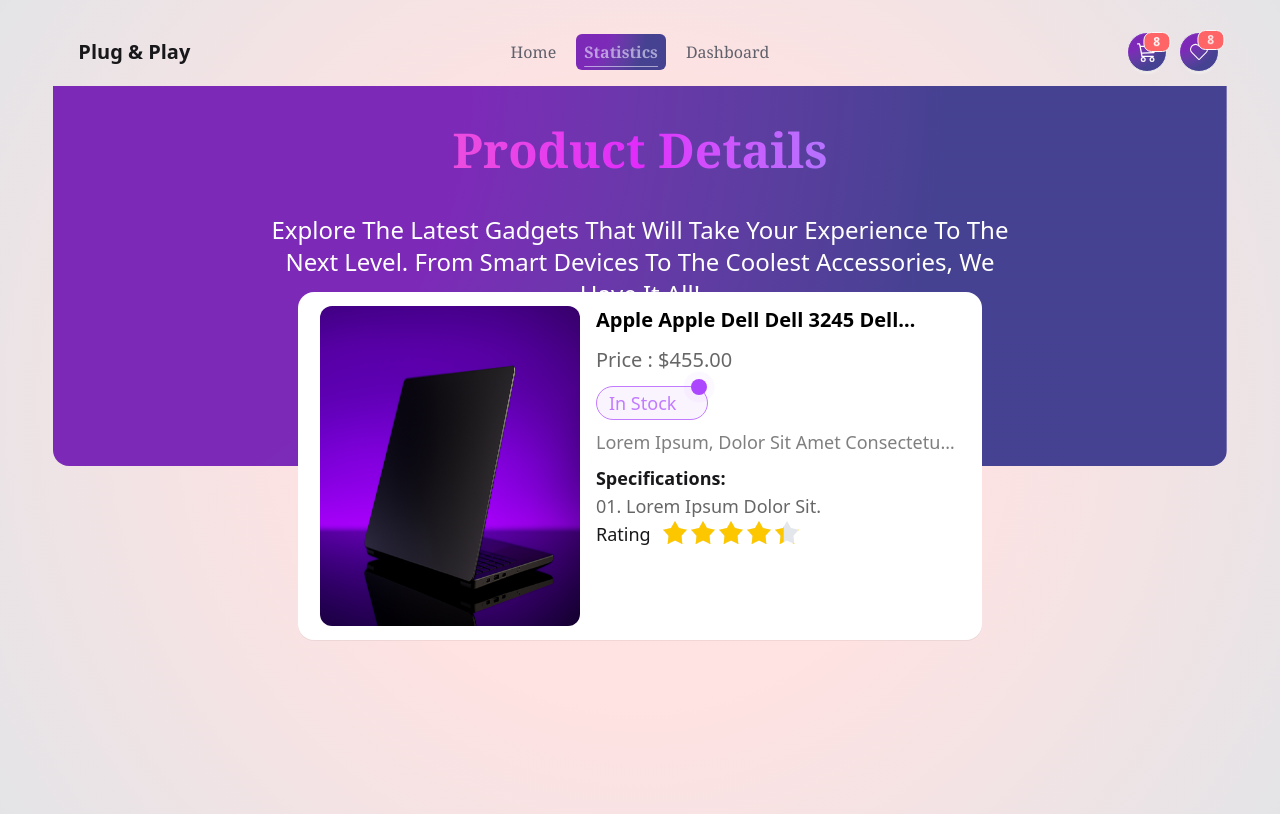
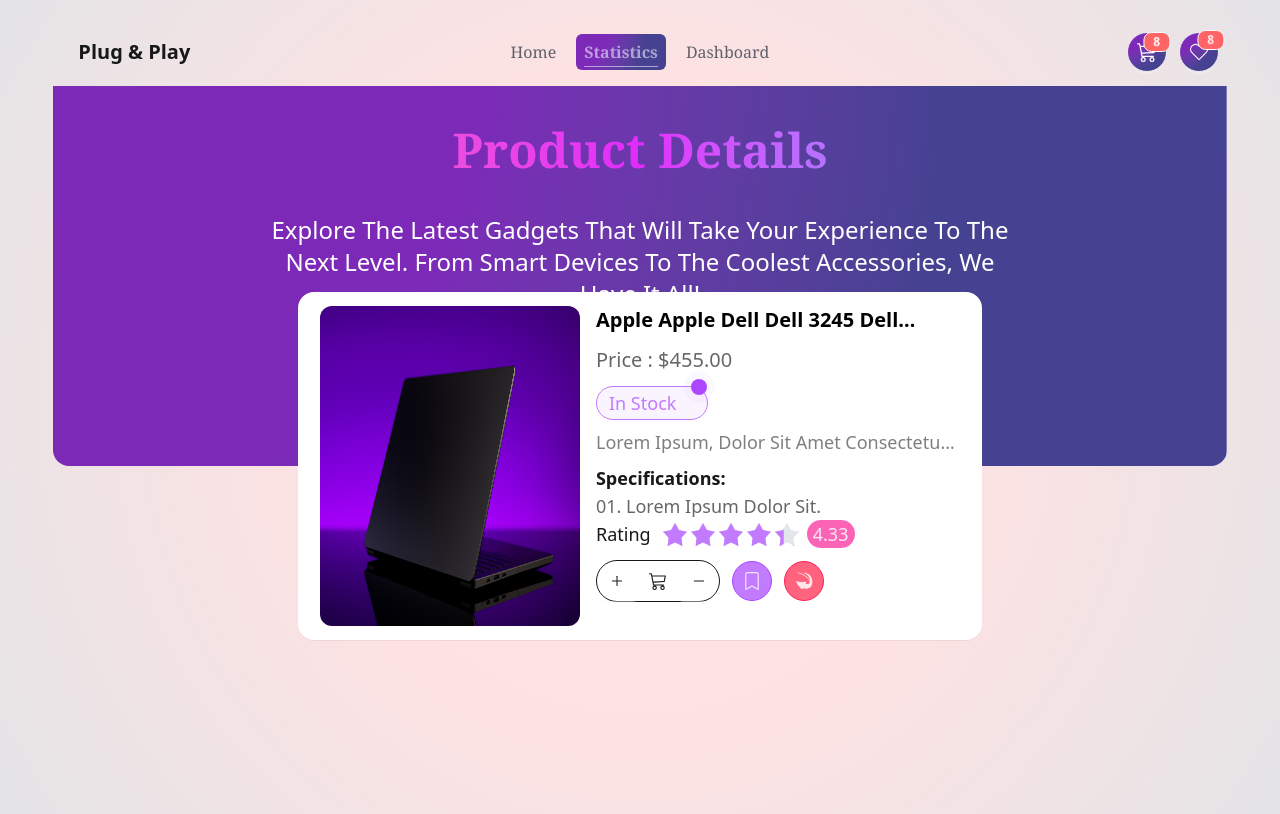
Before and after one commit to rakib-hasan-78/price-cart, a React (Vite) app: page /statistics in a window 1280 px wide. Built offline with nearby package versions, Linux system fonts and the light colour scheme; a web font is replaced by a local one.

Commit message:
detail card style completed

```diff
--- a/src/Components/DetailCard/DetailCard.jsx
+++ b/src/Components/DetailCard/DetailCard.jsx
@@ -1,4 +1,9 @@
 import React from 'react';
+import { CiHeart } from "react-icons/ci";
+import { BsCart3, BsBookmark  } from "react-icons/bs";
+import { AiOutlinePlus, AiOutlineMinus } from "react-icons/ai";
+import { GiReturnArrow } from "react-icons/gi";
+
 import im from '../../assets/hero.png';
 import useToggle from '../../Utilities/Hooks/useToggle/useToggle';
 import Rating from './../Rating/Rating';
@@ -65,7 +70,33 @@
                     {/* product rating */}
                     <div className='w-auto h-auto flex items-start justify-start space-x-3'>
                         <h5>rating</h5>
-                        <Rating rating={4.38} />
+                        <div className='w-auto flex items-center space-x-2'>
+                            <Rating rating={4.38} />
+                            <div className='w-12 bg-pink-400 flex items-center justify-center rounded-full text-pink-100 font-medium'>4.33</div>
+                        </div>
+                    </div>
+                    {/* action button blocks ===> */}
+                    <div className='w-auto h-auto flex flex-row items-center justify-start space-x-3'>
+                        {/* cart button */}
+                        <div className='flex items-center justify-start border space-x-3 my-3 rounded-full'>
+                        <button className="btn btn-square bg-transparent border-none">
+                        <AiOutlinePlus />
+                        </button>
+                        <BsCart3 />
+                        <button className="btn btn-square bg-transparent border-none">
+                        <AiOutlineMinus />
+                        </button>
+                        </div>
+                        {/* wishlist button  & return button*/}
+                        <div className='w-auto h-auto flex items-center justify-start space-x-3'>
+                        {/* wishlist button */}
+                        <button title='wishlist' className='btn btn-circle bg-purple-400 text-lg text-purple-100 shadow-none border border-purple-500'>
+                        <BsBookmark />
+                        </button>
+                        <button title='return page' className='btn btn-circle bg-rose-400 text-lg text-rose-100 shadow-none border border-rose-500'>
+                        <GiReturnArrow />
+                        </button>
+                        </div>
                     </div>
                 </div>
             </div>
--- a/src/Components/Rating/Rating.jsx
+++ b/src/Components/Rating/Rating.jsx
@@ -10,13 +10,13 @@
       <div key={i} className={`relative ${size}`}>
         {/* Empty Star */}
         <div
-          className={`mask mask-star-2 ${size} absolute inset-0 border border-yellow-400 bg-gray-300/60`}
+          className={`mask mask-star-2 ${size} absolute inset-0 border border-purple-400 bg-gray-300/60`}
         ></div>
 
         {/* Filled Star */}
         {fill > 0 && (
           <div
-            className={`mask mask-star-2 ${size} absolute inset-0 bg-yellow-400`}
+            className={`mask mask-star-2 ${size} absolute inset-0 bg-purple-400`}
             style={{
               clipPath: `polygon(0 0, ${fill * 100}% 0, ${fill * 100}% 100%, 0 100%)`,
             }}
```
